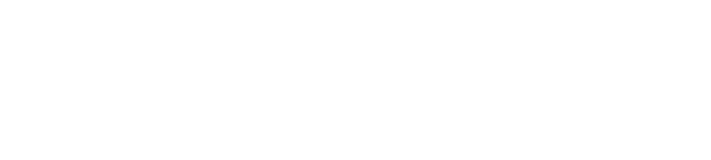
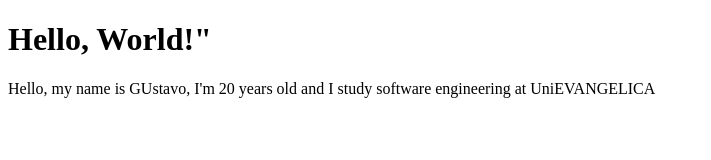
Before and after one commit to gustavo-reis666/AtividadeHTML, a plain HTML site: page Atividade 1/index.html in a window 1280 px wide. Shown: the whole page, without its empty margins (0-711 px from the left). Drawn offline with Linux system fonts and the light colour scheme.

Commit message:
simple-page.html

```diff
--- a/Atividade 1/index.html
+++ b/Atividade 1/index.html
@@ -3,7 +3,13 @@
   <head>
     <meta charset="UTF-8" />
     <meta name="viewport" content="width=device-width, initial-scale=1.0" />
-    <title>001</title>
+    <title>Welcome to My Web Page</title>
   </head>
-  <body></body>
+  <h1>Hello, World!"</h1>
+  <body>
+    <p>
+      Hello, my name is GUstavo, I'm 20 years old and I study software
+      engineering at UniEVANGELICA
+    </p>
+  </body>
 </html>
```
